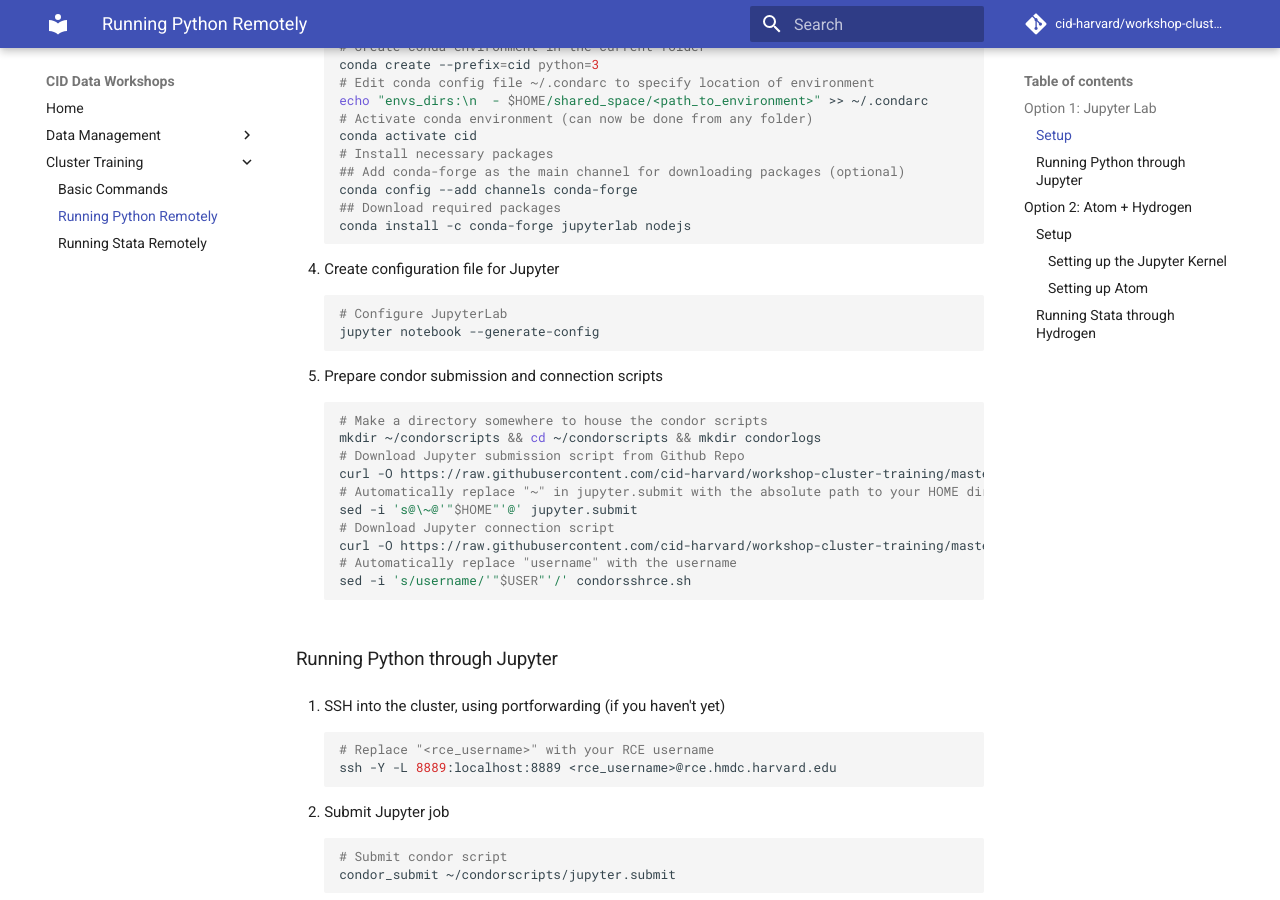
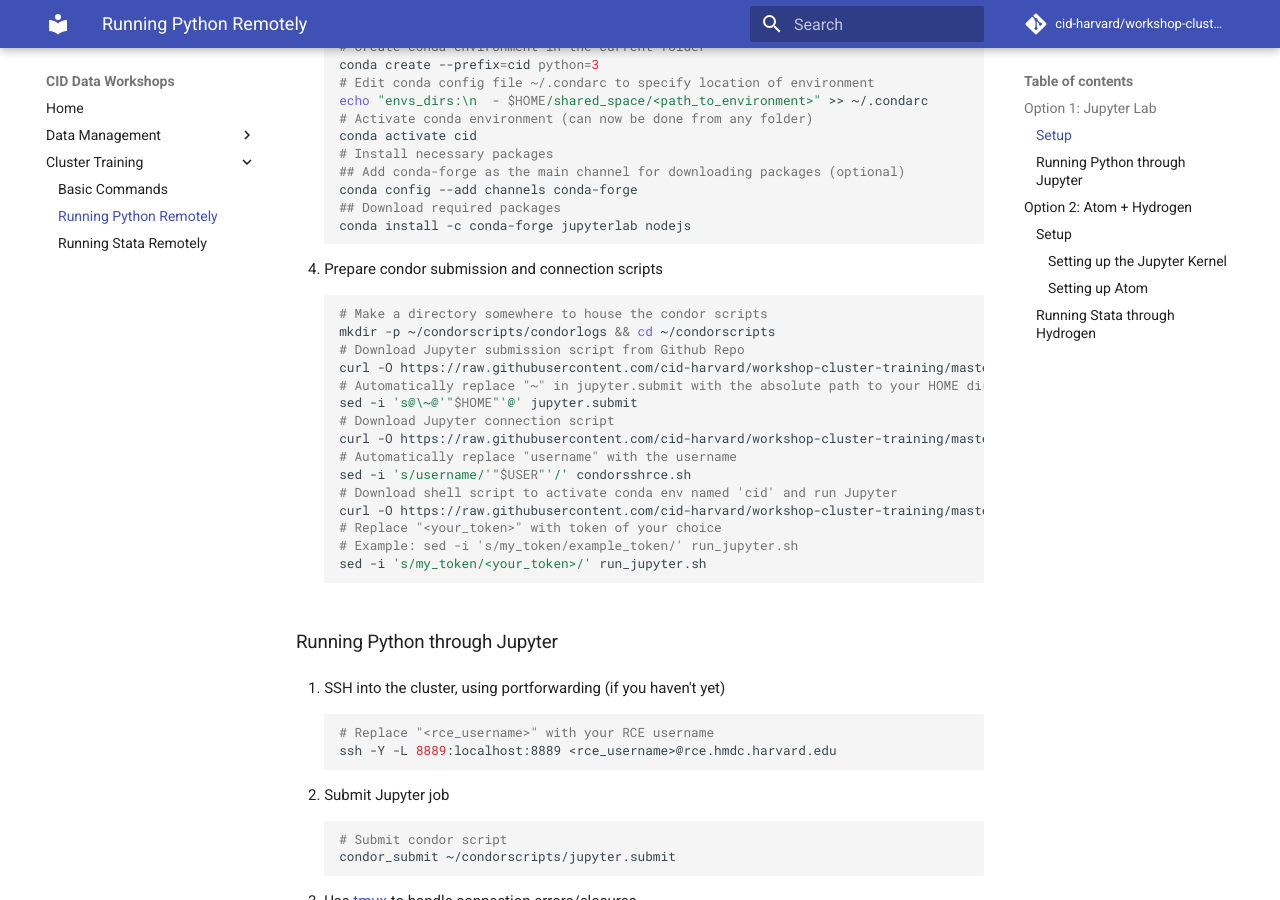
Before and after one commit to fagan2888/workshop-cluster-training, an MkDocs documentation site: the page built from docs/cluster_usage/remote_python_options.md, in a window 1280 px wide and 900 px high, scrolled down 978 px. Built offline with MkDocs 1.6.1 and Material for MkDocs 9.7.7, drawn with Linux system fonts in a browser that asks for light colours; comment, search, counter and statistics services are not loaded; some of the changed text lies outside the part shown.

Commit message:
Updated Hydrogen configuration instructions, also updated Python instructions

````diff
--- a/docs/cluster_usage/remote_python_options.md
+++ b/docs/cluster_usage/remote_python_options.md
@@ -49,23 +49,24 @@
     ## Download required packages
     conda install -c conda-forge jupyterlab nodejs
     ```
-4. Create configuration file for Jupyter
-    ```bash
-    # Configure JupyterLab
-    jupyter notebook --generate-config
-    ```
-5. Prepare condor submission and connection scripts
+
+4. Prepare condor submission and connection scripts
     ```bash
     # Make a directory somewhere to house the condor scripts
-    mkdir ~/condorscripts && cd ~/condorscripts && mkdir condorlogs
+    mkdir -p ~/condorscripts/condorlogs && cd ~/condorscripts
     # Download Jupyter submission script from Github Repo
-    curl -O https://raw.githubusercontent.com/cid-harvard/workshop-cluster-training/master/assets/condorscripts/jupyter.submit -O https://raw.githubusercontent.com/cid-harvard/workshop-cluster-training/master/assets/condorscripts/run_jupyter.sh
+    curl -O https://raw.githubusercontent.com/cid-harvard/workshop-cluster-training/master/assets/condorscripts/jupyter.submit
     # Automatically replace "~" in jupyter.submit with the absolute path to your HOME directory
     sed -i 's@\~@'"$HOME"'@' jupyter.submit
     # Download Jupyter connection script
     curl -O https://raw.githubusercontent.com/cid-harvard/workshop-cluster-training/master/assets/condorscripts/condorsshrce.sh
     # Automatically replace "username" with the username
     sed -i 's/username/'"$USER"'/' condorsshrce.sh
+    # Download shell script to activate conda env named 'cid' and run Jupyter
+    curl -O https://raw.githubusercontent.com/cid-harvard/workshop-cluster-training/master/assets/condorscripts/run_jupyter.sh
+    # Replace "<your_token>" with token of your choice
+    # Example: sed -i 's/my_token/example_token/' run_jupyter.sh
+    sed -i 's/my_token/<your_token>/' run_jupyter.sh
     ```
 
 ### Running Python through Jupyter
@@ -176,10 +177,10 @@ You can learn some Atom basics [here](https://flight-manual.atom.io/getting-star
 
 3. Configure Hydrogen
 
-    - Through the Command Palette, go to "View Installed Packages" --> hydrogen's settings --> change `Kernel Gateways` to the following:
+    - Through the Command Palette, go to "View Installed Packages" --> hydrogen's settings --> change `Kernel Gateways` to the following (replace `<your_token>` with the token you set for Jupyter earlier):
 
-    ```
-    [{"name":"RCE Jupyter", "options":{"baseUrl":"http://localhost:8889"}}]
+    ```json
+    [{"name":"RCE Jupyter", "options":{"baseUrl":"http://localhost:8889", "token":"<your_token>"}}]
     ```
 
 ### Running Stata through Hydrogen
@@ -212,7 +213,7 @@ You can learn some Atom basics [here](https://flight-manual.atom.io/getting-star
 
 3. Magics
 
-    - You can use Jupyter magics through Hydrogen
+    - You can use [Jupyter magics](https://ipython.readthedocs.io/en/stable/interactive/magics.html) through Hydrogen
 
     ```python
     %reset -f # Reset all variables in memory
````
Also changed, not shown: docs/cluster_usage/remote_stata_options.md (+4 -3 lines).
